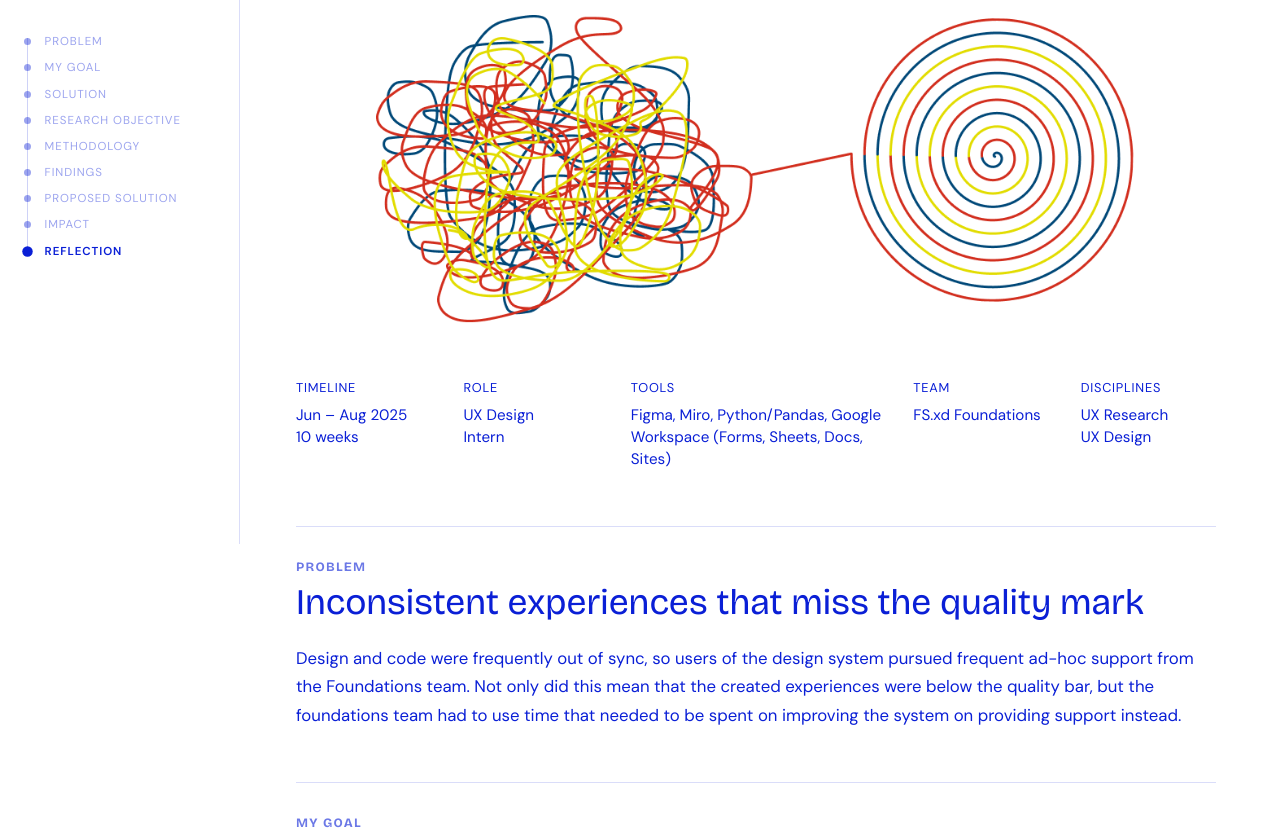
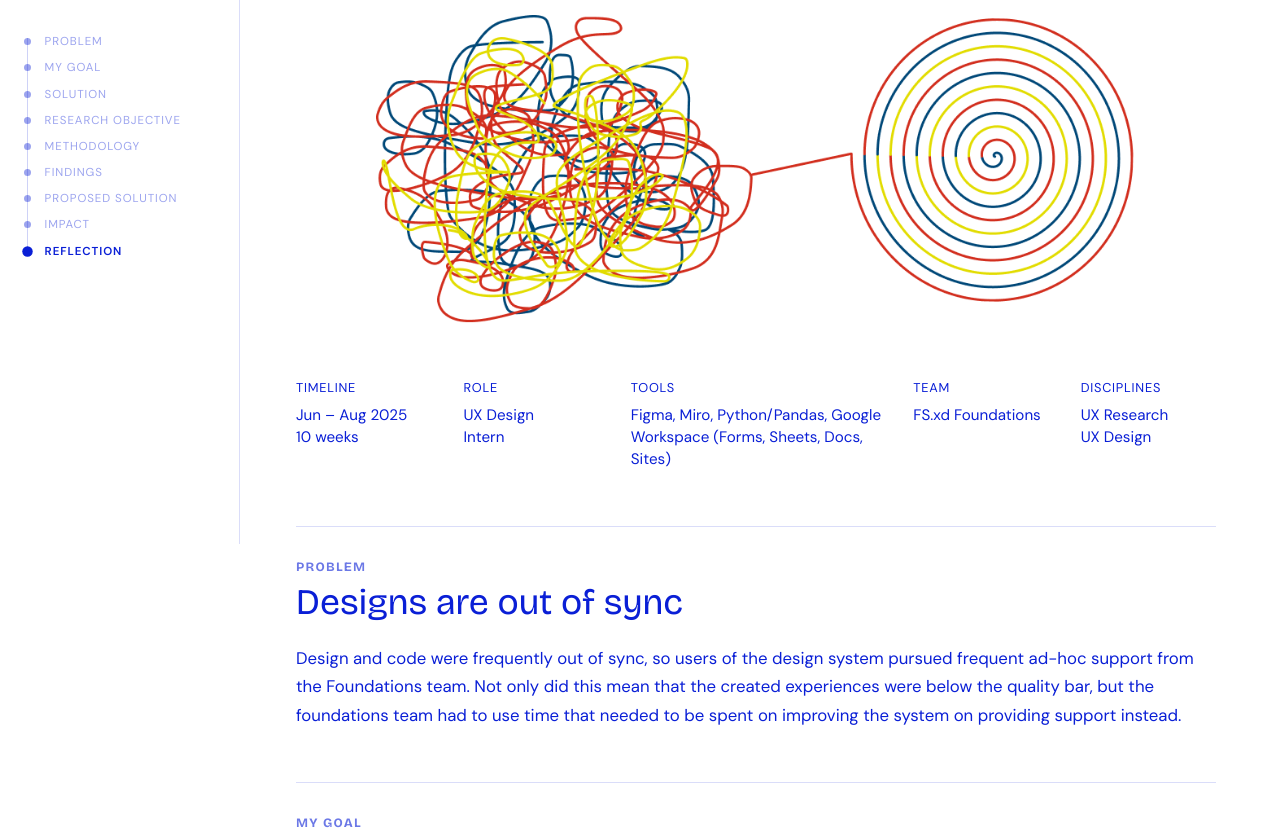
Before and after one commit to riyaprakashrao-ui/portfolio, a plain HTML site: page work/capitalone.html in a window 1280 px wide. Shown: the part 256-1091 px from the top of the page. Drawn offline with nearby package versions, Linux system fonts and the light colour scheme.

Commit message:
Rename the Capital One problem heading to Designs are out of sync.
Co-authored-by: Cursor <cursoragent@cursor.com>

```diff
--- a/work/capitalone.html
+++ b/work/capitalone.html
@@ -63,7 +63,7 @@
 
       <section class="case-section" id="problem" data-nav="Problem">
         <h2>Problem</h2>
-        <h3>Inconsistent experiences that miss the quality mark</h3>
+        <h3>Designs are out of sync</h3>
         <p>
           Design and code were frequently out of sync, so users of the design system pursued frequent
           ad-hoc support from the Foundations team. Not only did this mean that the created experiences
```
